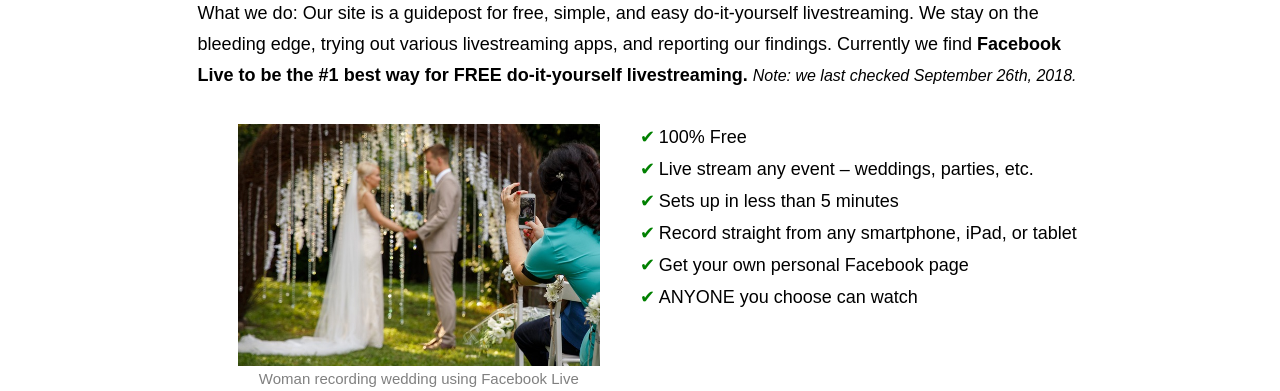
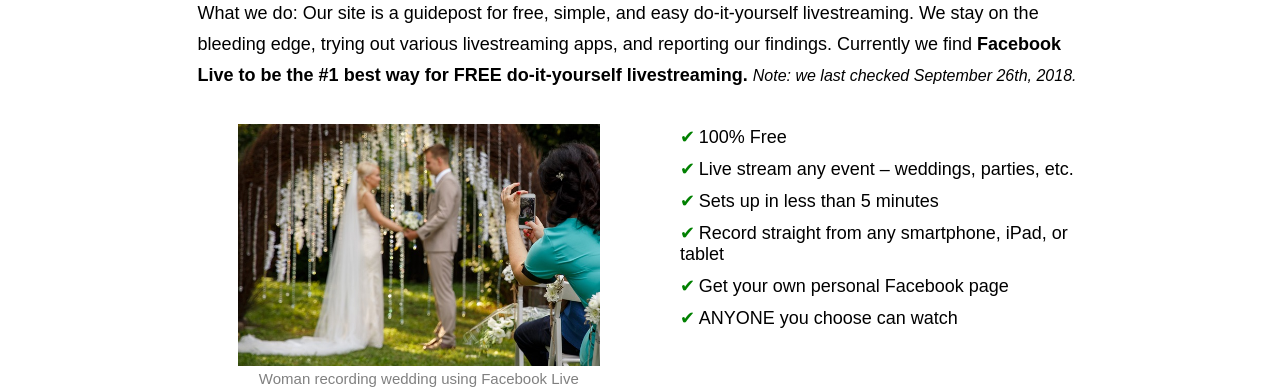
Before and after one commit to mssiegel/livestream, a plain HTML site: page index.html in a window 1280 px wide. Shown: the part 561-952 px from the top of the page. Drawn offline with Linux system fonts and the light colour scheme.

Commit message:
added styles

```diff
--- a/code/styles.css
+++ b/code/styles.css
@@ -60,9 +60,8 @@ h2 {
   line-height: 1.7;
 }
 
-.row ul {
-  padding: 0;
-}
+
+
 
 li:before {
   content: '✔';
```
